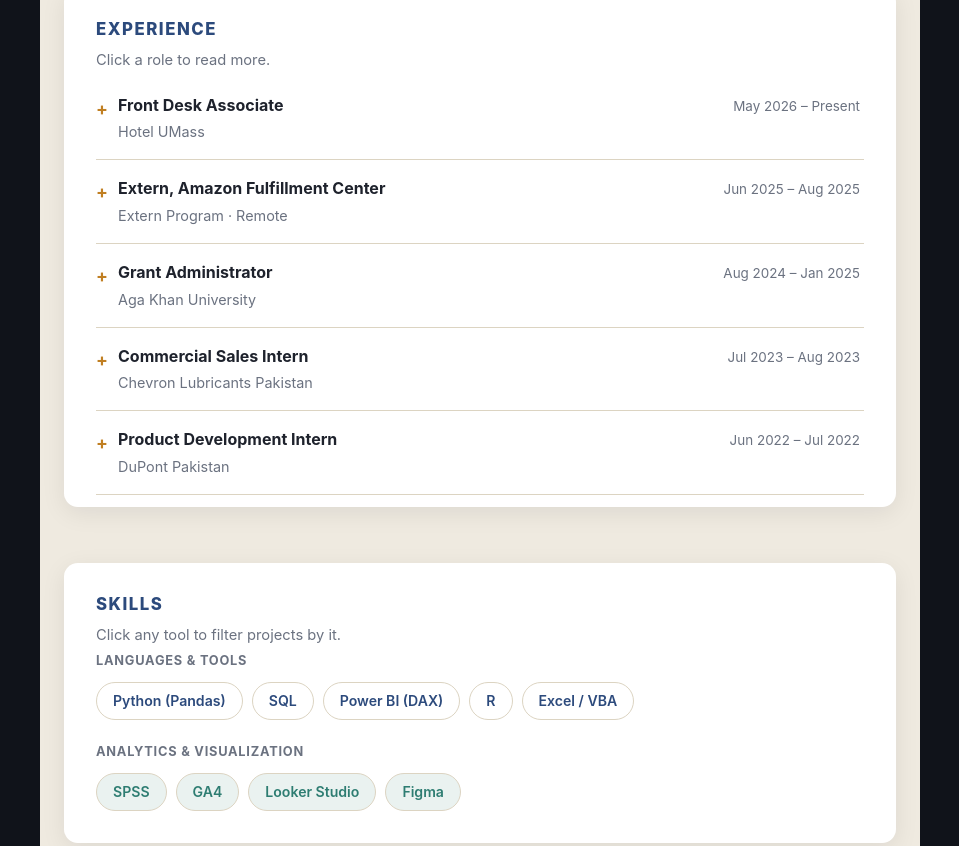
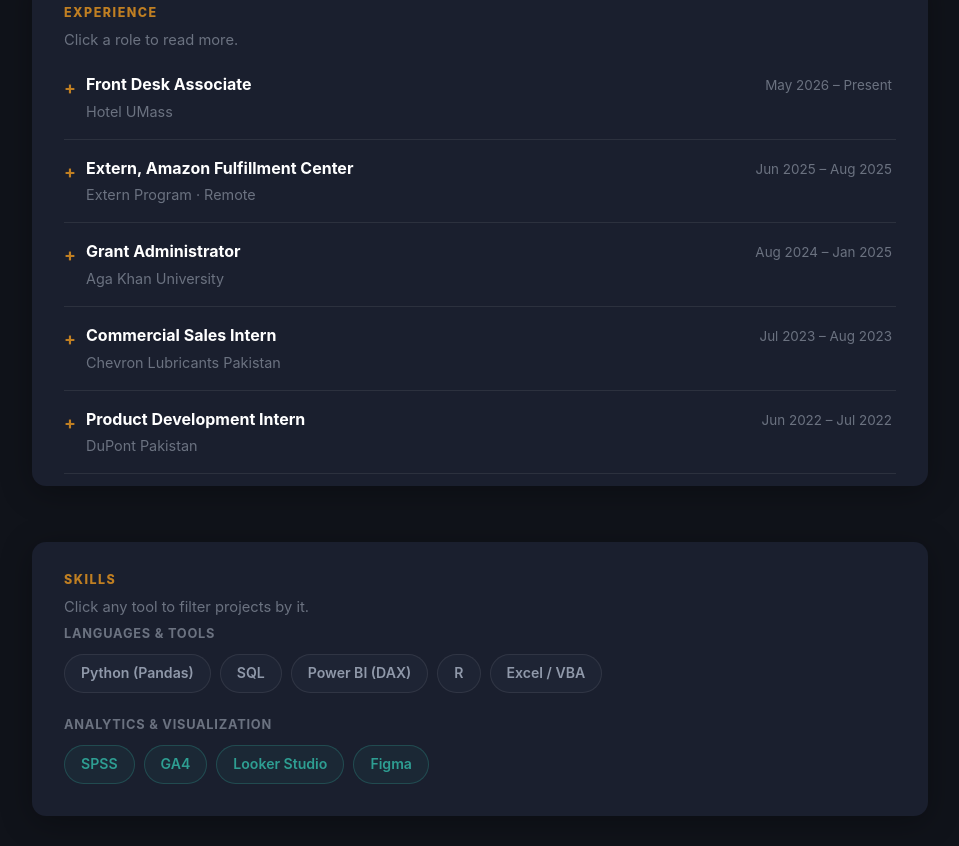
Before and after one commit to ASH0019/portfolio, a website built with Vite: page index.html in a window 1280 px wide. Shown: the part 1175-2021 px from the top of the page, without its empty margins (160-1119 px from the left). Built offline with nearby package versions, Linux system fonts and the light colour scheme.

Commit message:
full dark theme

```diff
--- a/style.css
+++ b/style.css
@@ -1,25 +1,25 @@
 /* =====================================================
-   DESIGN TOKENS
-   Navy stays primary (analytics / finance register), but it
-   now shares the page with a gold "metric highlight" and a
-   muted teal for a second data series — the page reads like
-   a designed report, not a single-color template.
+   DESIGN TOKENS — Full dark theme
    ===================================================== */
 :root {
-  --bg:         #EFEAE0;
-  --paper:      #FFFFFF;
+  --bg:         #10131A;
+  --bg-section: #141820;
+  --bg-card:    #1A1F2E;
+  --bg-card-2:  #1E2434;
+  --paper:      #1A1F2E;
   --ink:        #10131A;
   --ink-soft:   #1B2230;
-  --text:       #1E222C;
+  --text:       #D4D8E2;
+  --text-strong:#FFFFFF;
   --muted:      #6B7280;
   --accent:     #2C4A7C;
   --accent-deep:#1B3157;
-  --accent-soft:#E4EAF3;
+  --accent-soft:#1E2A40;
   --gold:       #C07F22;
-  --gold-soft:  #F4E3C5;
+  --gold-soft:  rgba(192,127,34,0.12);
   --teal:       #2E7D72;
-  --line:       #DCD4C2;
-  --line-soft:  #E8E2D4;
+  --line:       rgba(255,255,255,0.08);
+  --line-soft:  rgba(255,255,255,0.05);
 }
 
 * {
@@ -46,13 +46,14 @@ body {
   font-family: -apple-system, "Segoe UI", Helvetica, Arial, sans-serif;
   font-size: 17px;
   line-height: 1.6;
-  background-color: var(--ink);
+  background-color: var(--bg);
 }
 
 main {
-  max-width: 880px;
+  max-width: 960px;
   margin: 0 auto;
-  padding: 0 24px 100px;
+  padding: 0 32px 100px;
+  background-color: var(--bg);
 }
 
 a { color: inherit; }
@@ -287,11 +288,11 @@ section, footer#contact {
 }
 
 section h2 {
-  font-size: 1.05rem;
+  font-size: 0.78rem;
   font-weight: 800;
   text-transform: uppercase;
-  letter-spacing: 0.09em;
-  color: var(--accent);
+  letter-spacing: 0.12em;
+  color: var(--gold);
 }
 
 .section-intro {
@@ -303,18 +304,17 @@ section h2 {
 
 section > p:not(.section-intro) {
   margin-top: 14px;
+  color: var(--text);
 }
 
-/* Framed sections: About + Education sit on true white cards
-   with real elevation, so they lift off the warm page background
-   instead of blending into it. */
+/* Framed sections: dark cards with gold left border */
 .framed {
   position: relative;
   padding: 32px 32px 32px 36px;
   border-left: 3px solid var(--gold);
-  background-color: var(--paper);
+  background-color: var(--bg-card);
   border-radius: 0 14px 14px 0;
-  box-shadow: 0 6px 24px rgba(16,19,26,0.08);
+  box-shadow: 0 6px 32px rgba(0,0,0,0.3);
 }
 
 .framed-photo {
@@ -325,7 +325,7 @@ section > p:not(.section-intro) {
   height: 100%;
   overflow: hidden;
   border-radius: 0 14px 14px 0;
-  opacity: 0.1;
+  opacity: 0.06;
   pointer-events: none;
 }
 
@@ -333,7 +333,7 @@ section > p:not(.section-intro) {
   content: "";
   position: absolute;
   inset: 0;
-  background: linear-gradient(100deg, var(--paper) 0%, transparent 55%);
+  background: linear-gradient(100deg, var(--bg-card) 0%, transparent 55%);
 }
 
 .framed-photo img {
@@ -462,10 +462,10 @@ section > p:not(.section-intro) {
    ===================================================== */
 #experience {
   margin-top: 8px;
-  background-color: var(--paper);
+  background-color: var(--bg-card);
   border-radius: 14px;
   padding: 28px 32px 12px;
-  box-shadow: 0 6px 24px rgba(16,19,26,0.08);
+  box-shadow: 0 6px 32px rgba(0,0,0,0.3);
 }
 
 .exp-row {
@@ -493,6 +493,7 @@ section > p:not(.section-intro) {
 .exp-row-main h4 {
   font-size: 1rem;
   font-weight: 700;
+  color: var(--text-strong);
 }
 
 .exp-row-main p {
@@ -583,10 +584,10 @@ section > p:not(.section-intro) {
    SKILLS — interactive filter chips
    ===================================================== */
 #skills {
-  background-color: var(--paper);
+  background-color: var(--bg-card);
   border-radius: 14px;
   padding: 28px 32px 32px;
-  box-shadow: 0 6px 24px rgba(16,19,26,0.08);
+  box-shadow: 0 6px 32px rgba(0,0,0,0.3);
 }
 
 .skill-group {
@@ -612,19 +613,20 @@ section > p:not(.section-intro) {
 
 .tag {
   font: inherit;
-  background-color: var(--paper);
+  background-color: var(--bg-card-2);
   border: 1px solid var(--line);
   border-radius: 999px;
   padding: 7px 16px;
   font-size: 0.88rem;
   font-weight: 600;
-  color: var(--accent);
+  color: #9099AA;
   cursor: pointer;
   transition: background-color 0.15s ease, color 0.15s ease, border-color 0.15s ease;
 }
 
 .tag:hover {
-  border-color: var(--accent);
+  border-color: var(--gold);
+  color: var(--gold);
 }
 
 .tag.active {
@@ -635,13 +637,14 @@ section > p:not(.section-intro) {
 
 .tag-static {
   cursor: default;
-  color: var(--teal);
-  border-color: var(--line);
-  background-color: #EAF2F0;
+  color: #2E9E92;
+  border-color: rgba(46,157,146,0.3);
+  background-color: rgba(46,125,114,0.1);
 }
 
 .tag-static:hover {
   border-color: var(--teal);
+  color: #2E9E92;
 }
 
 /* =====================================================
@@ -650,10 +653,10 @@ section > p:not(.section-intro) {
    a sitemap.
    ===================================================== */
 #certifications {
-  background-color: var(--paper);
+  background-color: var(--bg-card);
   border-radius: 14px;
   padding: 28px 32px 32px;
-  box-shadow: 0 6px 24px rgba(16,19,26,0.08);
+  box-shadow: 0 6px 32px rgba(0,0,0,0.3);
 }
 
 .cert-list {
@@ -669,8 +672,9 @@ section > p:not(.section-intro) {
   padding: 9px 14px 9px 28px;
   font-size: 0.89rem;
   border-radius: 8px;
-  background-color: #F4F2ED;
+  background-color: var(--bg-card-2);
   line-height: 1.35;
+  color: var(--text);
 }
 
 .cert-list li::before {
@@ -696,7 +700,7 @@ section > p:not(.section-intro) {
 }
 
 .cert-list a:hover {
-  color: var(--accent);
+  color: var(--gold);
 }
 
 .cert-list li:not(:has(> a)) {
@@ -713,14 +717,15 @@ section > p:not(.section-intro) {
 }
 
 .cert-note a {
-  color: var(--accent-deep);
+  color: #9099AA;
   font-weight: 600;
   text-decoration: none;
   border-bottom: 1px solid var(--line);
 }
 
 .cert-note a:hover {
-  border-color: var(--accent);
+  color: var(--gold);
+  border-color: var(--gold);
 }
 
 /* =====================================================
```
